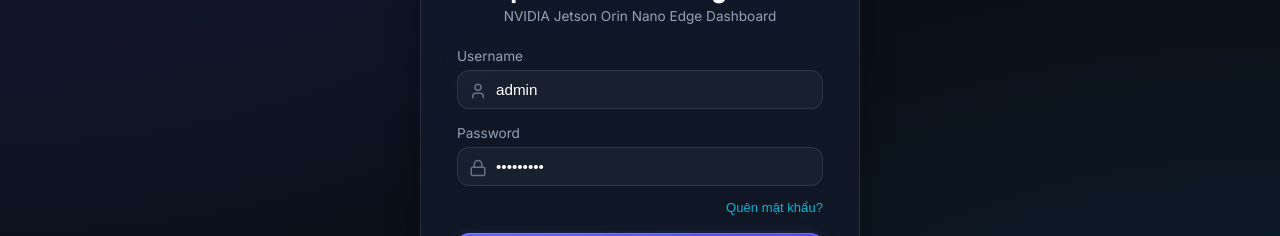
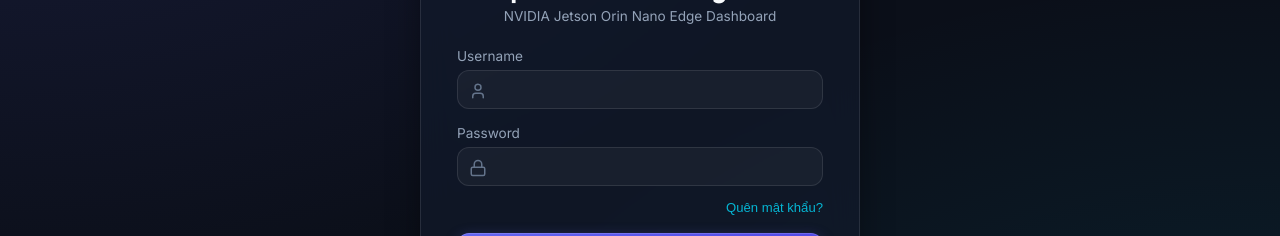
Before and after one commit to Lephuc0168/camera_dashboard, a React (Vite) app in the folder frontend/: page /login in a window 1280 px wide. Shown: the part 263-499 px from the top of the page. Built offline with nearby package versions, Linux system fonts and the light colour scheme; no server answers.

Commit message:
security: remove hardcoded admin credentials from login form

```diff
--- a/frontend/src/pages/LoginPage.tsx
+++ b/frontend/src/pages/LoginPage.tsx
@@ -7,8 +7,8 @@ export const LoginPage: React.FC = () => {
   const [mode, setMode] = useState<'login' | 'register' | 'forgot'>('login');
 
   // Login fields
-  const [username, setUsername] = useState('admin');
-  const [password, setPassword] = useState('nckh@2026');
+  const [username, setUsername] = useState('');
+  const [password, setPassword] = useState('');
 
   // Register fields
   const [regUsername, setRegUsername] = useState('');
```
Also changed, not shown: 2 other files (tests, documents, lock files or other folders).
